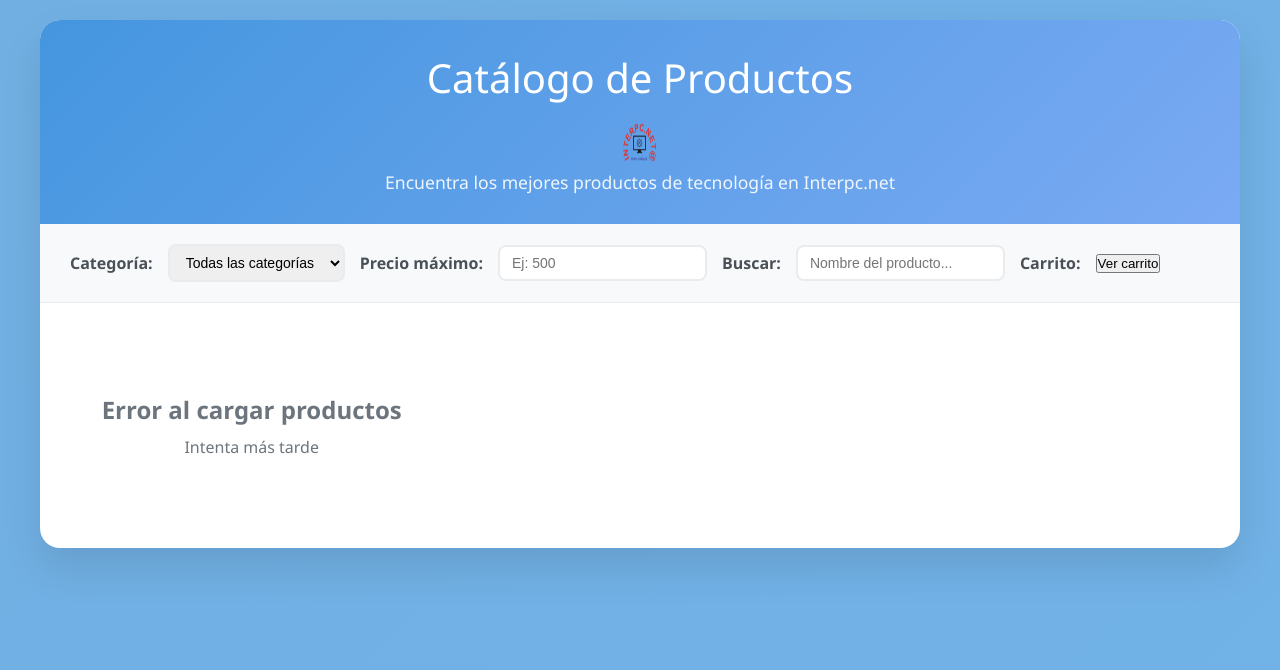
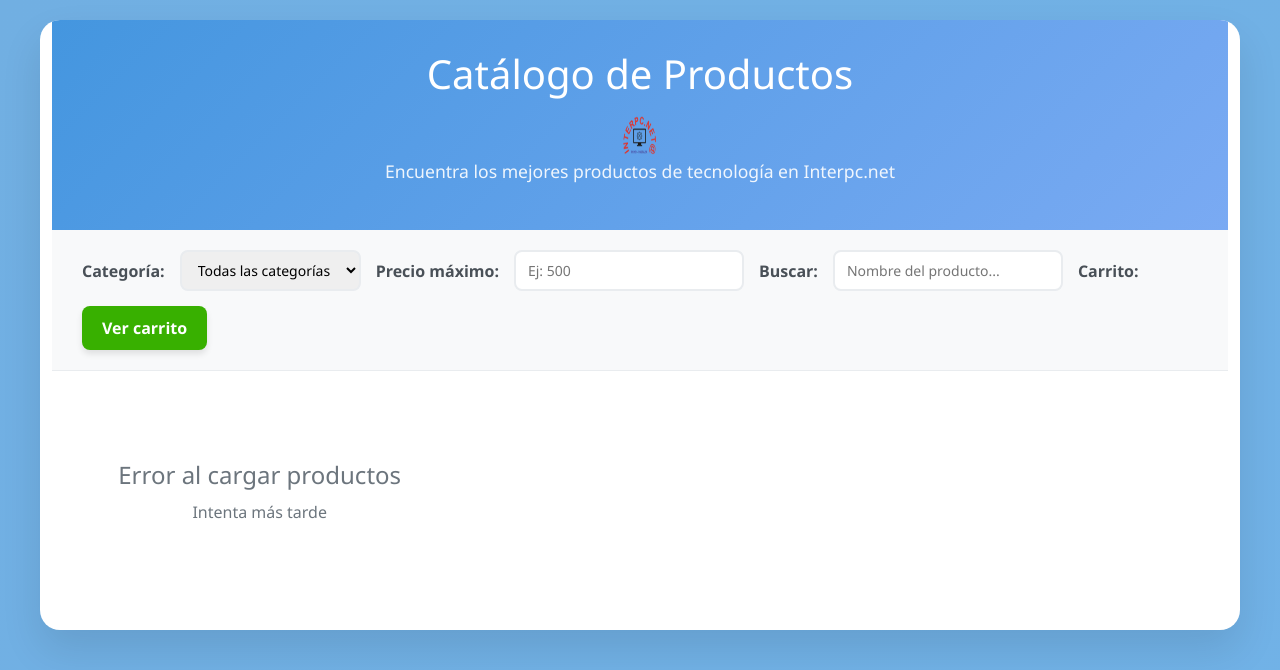
Before and after one commit to JoelTobrix/PracticasPreprofesional, a PHP site: template views/interpc.php in a window 1280 px wide. Shown: the top 670 px of the page. Run offline with PHP 8.4, Linux system fonts and the light colour scheme; the template is opened without the code that fills it, so the values that code supplies are empty.

Commit message:
carrito de productos

```diff
--- a/controllers/products.controller.php
+++ b/controllers/products.controller.php
@@ -49,14 +49,14 @@ if ($_SERVER['REQUEST_METHOD'] === 'POST' && isset($_POST['add_product'])) {
     }
 
     // Conectar a BD y guardar producto
-    include '../config/conex.php'; // Asegúrate que este archivo contenga tu conexión a la BD
+    include '../config/conex.php'; //Conexion
 
     $stmt = $conn->prepare("INSERT INTO producto (nombre, descripcion, precio, stock, categoria, imagen) VALUES (?, ?, ?, ?, ?, ?)");
     $stmt->bind_param("ssdiis", $nombre, $descripcion, $precio, $stock, $categoria, $ruta_destino);
     $stmt->execute();
 
     if ($stmt->affected_rows > 0) {
-        header("Location: ../views/admin/products.php"); // Cambia al archivo que muestra la tabla
+        header("Location: ../views/admin/products.php");
         exit;
     } else {
         echo "Error al guardar en la base de datos";
--- a/css/interpc.css
+++ b/css/interpc.css
@@ -75,13 +75,27 @@ font-family: 'Segoe UI', Tahoma, Geneva, Verdana, sans-serif;
             padding: 30px;
         }
         .car-filter{
-            display: flex;
-            align-items: center;
-            justify-content: flex-end;
-            padding: 10px 30px;
-            background-color: #f1f3f5;
-            border-top: 1px solid #dee2e6;
+             background-color: #38b000;         /* Verde vibrante */
+         color: white;
+         border: none;
+         padding: 10px 20px;
+         border-radius: 8px;
+        font-size: 16px;
+        font-weight: bold;
+        cursor: pointer;
+        box-shadow: 0 4px 6px rgba(0, 0, 0, 0.1);
+        transition: background-color 0.3s ease, transform 0.2s ease;
+         }
+
+        .car-filter button:hover {
+        background-color: #2e9c00;
+        transform: scale(1.05);
         }
+
+       .car-filter button:active {
+       transform: scale(0.98);
+        }
+
 
         .product-card {
             background: white;
@@ -234,4 +248,6 @@ font-family: 'Segoe UI', Tahoma, Geneva, Verdana, sans-serif;
   border-radius: 5px;
 }
 
+
+
         }
--- a/views/interpc.php
+++ b/views/interpc.php
@@ -1,8 +1,9 @@
 <!DOCTYPE html>
-<html lang="en">
+<html lang="es">
 <head>
     <meta charset="UTF-8">
     <meta name="viewport" content="width=device-width, initial-scale=1.0">
+    <link href="https://cdn.jsdelivr.net/npm/bootstrap@5.3.3/dist/css/bootstrap.min.css" rel="stylesheet">
     <title>Interpc.net@</title>
     <link rel="icon" href="../img/logo.png">
     <link href="../css/interpc.css" rel="stylesheet">
@@ -30,7 +31,8 @@
                 <input type="text" id="search-filter" placeholder="Nombre del producto...">
 
                 <label for="car-filter">Carrito:</label>
-                <button onclick="showCart()">Ver carrito</button>
+                <button class="car-filter" onclick="showCart()" data-bs-toggle="modal" data-bs-target="#cartModal">Ver carrito</button>
+
 
             </div>
         </div>
@@ -38,6 +40,9 @@
         <div class="products-grid" id="products-container">
             <!-- View productos -->
         </div>
+
+
+                </div>
     </div>
 
     <script>
@@ -130,22 +135,31 @@
 }
 
       //Ver carrito
-      function showCart() {
+     function showCart() {
+    const cartItemsContainer = document.getElementById('cart-items');
     if (cart.length === 0) {
-        alert("El carrito está vacío.");
+        cartItemsContainer.innerHTML = '<p>El carrito está vacío.</p>';
         return;
     }
 
-    let cartList = "Productos en el carrito:\n";
+    let html = '<ul class="list-group">';
     cart.forEach((item, index) => {
-        cartList += `${index + 1}. ${item.nombre} - ${formatPrice(item.precio)}\n`;
+        html += `
+            <li class="list-group-item d-flex justify-content-between align-items-center">
+                <div>
+                    <h6 class="mb-0">${item.nombre}</h6>
+                    <small>${item.descripcion}</small>
+                </div>
+                <span class="badge bg-primary rounded-pill">${formatPrice(item.precio)}</span>
+            </li>
+        `;
     });
+    html += '</ul>';
 
-    alert(cartList);
+    cartItemsContainer.innerHTML = html;
 }
 
-
-
+        //Cargar productos
         async function loadProducts() {
             try {
                 const res = await fetch('../models/products.model.php');
@@ -176,5 +190,29 @@
         // Cargar productos al inicio
         loadProducts();
     </script>
+
+
+   <!-- Modal del carrito -->
+<div class="modal fade" id="cartModal" tabindex="-1" aria-labelledby="cartModalLabel" aria-hidden="true">
+  <div class="modal-dialog modal-dialog-centered modal-sm">
+    <div class="modal-content">
+      <div class="modal-header">
+        <h5 class="modal-title" id="cartModalLabel">Carrito de Compras</h5>
+        <button type="button" class="btn-close" data-bs-dismiss="modal" aria-label="Cerrar"></button>
+      </div>
+      <div class="modal-body" id="cart-items">
+        <!-- Productos del carrito -->
+      </div>
+      <div class="modal-footer">
+        <button type="button" class="btn btn-secondary" data-bs-dismiss="modal">Cerrar</button>
+        <button type="button" class="btn btn-primary">Proceder al pago</button>
+      </div>
+    </div>
+  </div>
+</div>
+
+<script src="https://cdn.jsdelivr.net/npm/bootstrap@5.3.3/dist/js/bootstrap.bundle.min.js"></script>
+
+
 </body>
 </html>
```
